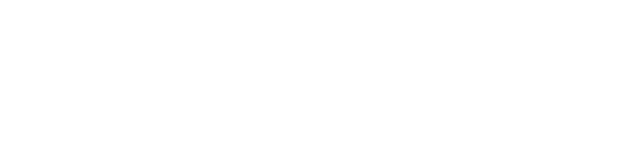
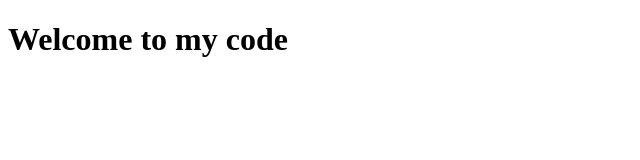
Before and after one commit to mukul91744/jspractice, a plain HTML site: page index.html in a window 1280 px wide. Shown: the whole page, without its empty margins (0-640 px from the left). Drawn offline with Linux system fonts and the light colour scheme.

Commit message:
I have motified index .html

```diff
--- a/index.html
+++ b/index.html
@@ -6,7 +6,7 @@
     <title>Document</title>
 </head>
 <body>
-
+   <h1>Welcome to my code</h1>
     <script src="practice.js"></script>
 
 </body>
```
